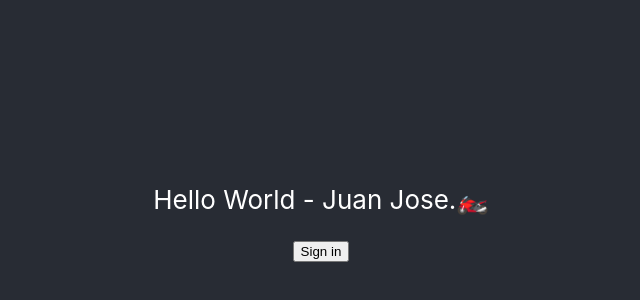
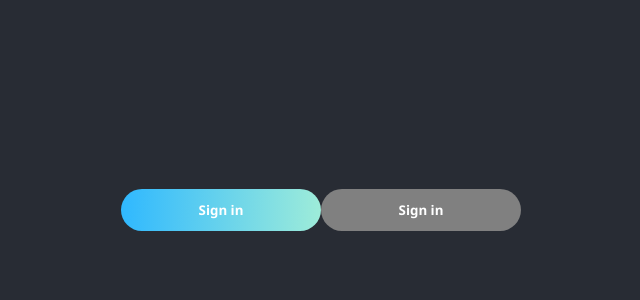
Before and after one commit to juanjosebernalv/great-day, a React (Create React App) app: page / in a window 1280 px wide. Shown: the part 190-490 px from the top of the page, without its empty margins (319-959 px from the left). Built offline with nearby package versions, Linux system fonts and the light colour scheme.

Commit message:
Styled components

```diff
--- a/package.json
+++ b/package.json
@@ -9,6 +9,7 @@
     "react": "^17.0.2",
     "react-dom": "^17.0.2",
     "react-scripts": "5.0.0",
+    "styled-components": "^5.3.3",
     "web-vitals": "^2.1.4"
   },
   "scripts": {
--- a/src/App.js
+++ b/src/App.js
@@ -1,15 +1,17 @@
 import logo from './logo.svg';
 import './App.css';
 import MyButtonComponent from './components/MyButtonComponent';
+import MyButtonStyled from './components/MyButtonStyled';
 
 function App() {
   return (
     <div className="App">
       <header className="App-header">
-        <p>
+        {/* <p>
           Hello World - Juan Jose.🏍️
-        </p>
-        <MyButtonComponent></MyButtonComponent>
+        </p> */}
+        {/* <MyButtonComponent></MyButtonComponent> */}
+        <MyButtonStyled></MyButtonStyled>
       </header>
     </div>
   );
--- /dev/null
+++ b/src/components/MyButtonStyled.jsx
@@ -0,0 +1,26 @@
+import styled from "styled-components";
+
+const MyButtonStyled = () => {
+    return (
+    <div>
+        <Button>Sign in</Button>
+        <Button disabled>Sign in</Button>
+    </div>
+    )
+};
+
+export default MyButtonStyled;
+
+const Button = styled.button`
+  background: ${(props) =>
+        props.disabled
+        ? "grey"
+        : "linear-gradient(91.4deg, #2fb8ff 0%, #9eecd9 100%)"};
+  padding: 12px 0;
+  width: 200px;
+  border: none;
+  border-radius: 30px;
+  color: white;
+  font-weight: bold;
+  font-family: Segoe UI, sans-serif;
+`;
```
Also changed, not shown: 1 other file (tests, documents, lock files or other folders).
